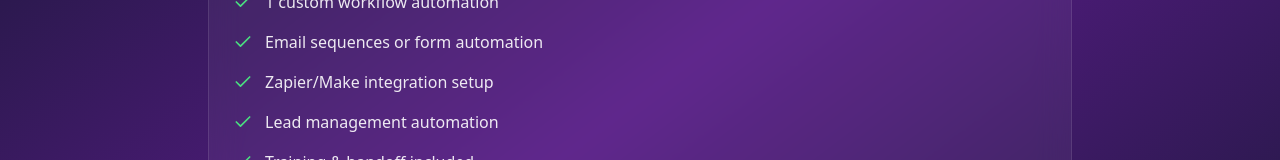
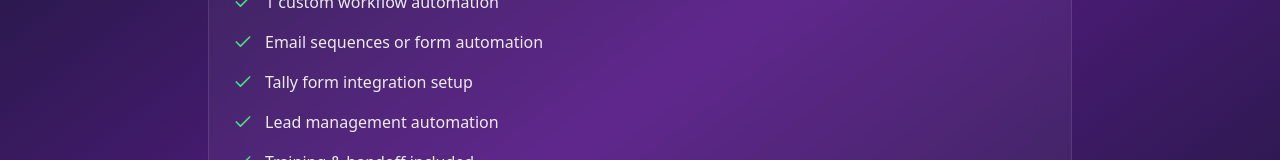
Before and after one commit to cyberdreadx/ai-orbit-launchpad, a React (Vite) app: page /services/workflow in a window 1280 px wide. Shown: the part 383-543 px from the top of the page. Built offline with nearby package versions, Linux system fonts and the light colour scheme.

Commit message:
Fix: Replace "Zapier" with "Tally"
Replaced "Zapier" with "Tally" in the WorkflowService component.

```diff
--- a/src/pages/WorkflowService.tsx
+++ b/src/pages/WorkflowService.tsx
@@ -2,8 +2,10 @@ import { Button } from "@/components/ui/button";
 import { Card, CardContent, CardHeader, CardTitle } from "@/components/ui/card";
 import { Check, ArrowRight, Cog, Zap } from "lucide-react";
 import { Link } from "react-router-dom";
+
 const WorkflowService = () => {
-  const features = ["1 custom workflow automation", "Email sequences or form automation", "Zapier/Make integration setup", "Lead management automation", "Training & handoff included"];
+  const features = ["1 custom workflow automation", "Email sequences or form automation", "Tally form integration setup", "Lead management automation", "Training & handoff included"];
+
   return <div className="min-h-screen bg-gradient-to-br from-slate-900 via-purple-900 to-slate-900">
       <div className="max-w-4xl mx-auto px-4 py-20">
         <div className="text-center mb-12">
@@ -66,4 +68,5 @@ const WorkflowService = () => {
       </div>
     </div>;
 };
+
 export default WorkflowService;
```
